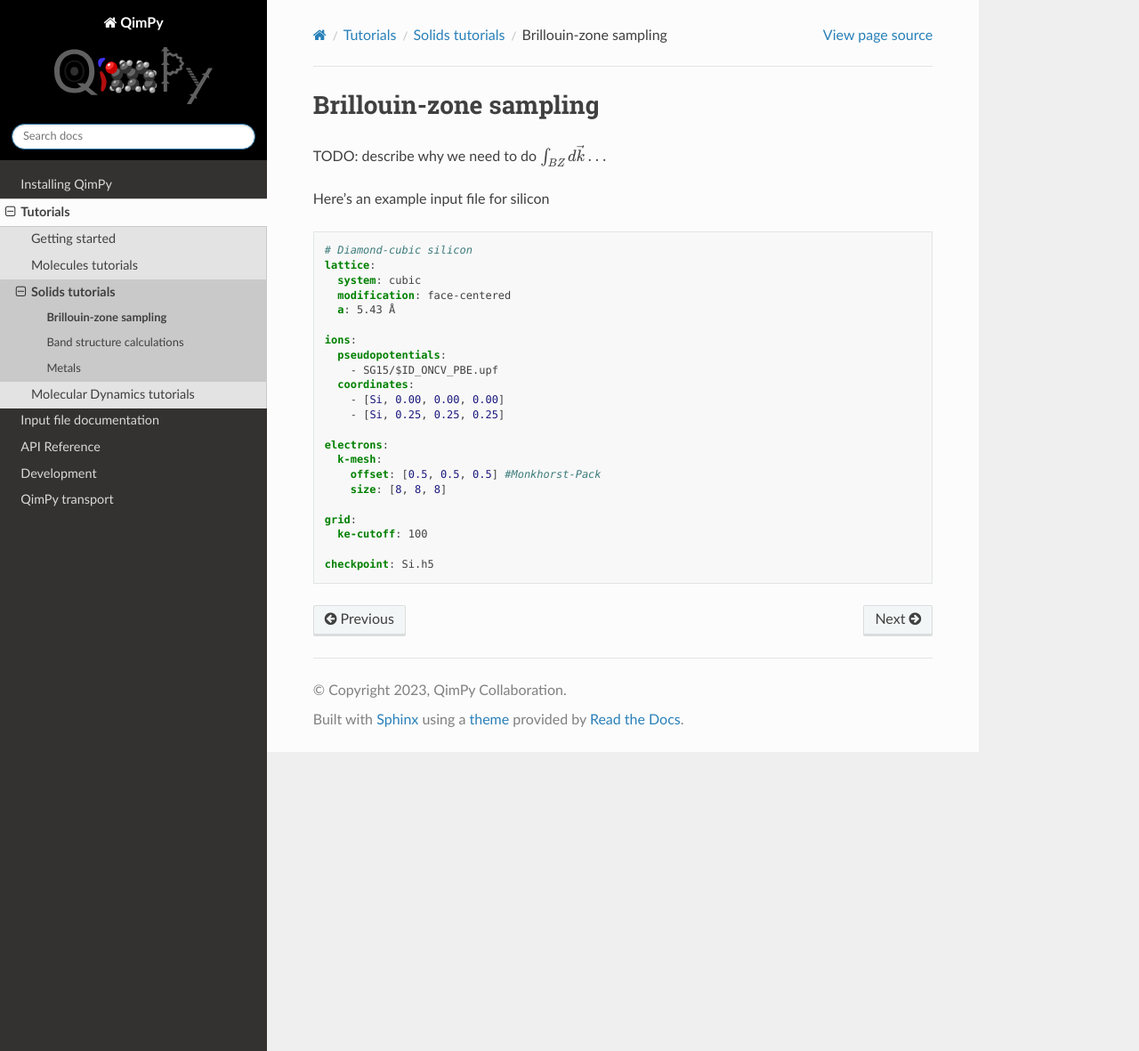
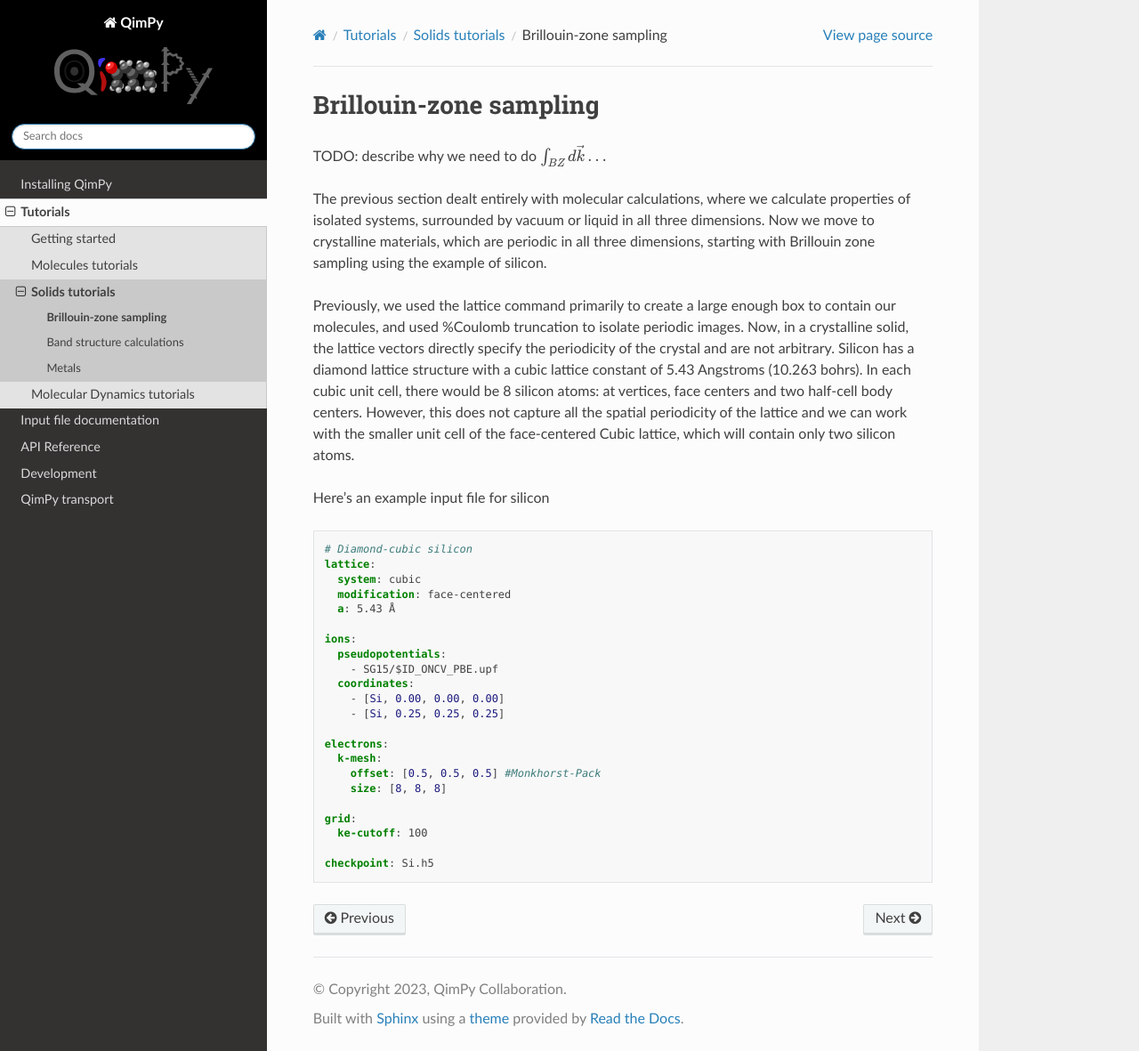
Before and after one commit to shankar1729/qimpy, a Sphinx documentation site: the page built from docs/source/tutorials/solids/bz.rst, in a window 1280 px wide and 1181 px high. Shown: the whole window at 89% size. Built offline with Sphinx 7.4.7 and the Read the Docs theme 2.0.0, drawn with Linux system fonts in a browser that asks for light colours.

Commit message:
first commit for bz.rst

```diff
--- a/docs/source/tutorials/solids/bz.rst
+++ b/docs/source/tutorials/solids/bz.rst
@@ -3,6 +3,23 @@ Brillouin-zone sampling
 
 TODO: describe why we need to do :math:`\int_{BZ}d\vec{k} \ldots`
 
+The previous section dealt entirely with molecular calculations,
+where we calculate properties of isolated systems,
+surrounded by vacuum or liquid in all three dimensions.
+Now we move to crystalline materials, which are periodic in all three dimensions,
+starting with Brillouin zone sampling using the example of silicon.
+
+Previously, we used the lattice command primarily to create a large enough box
+to contain our molecules, and used %Coulomb truncation to isolate periodic images.
+Now, in a crystalline solid, the lattice vectors directly specify
+the periodicity of the crystal and are not arbitrary.
+Silicon has a diamond lattice structure with a cubic lattice constant
+of 5.43 Angstroms (10.263 bohrs).
+In each cubic unit cell, there would be 8 silicon atoms:
+at vertices, face centers and two half-cell body centers.
+However, this does not capture all the spatial periodicity of the lattice
+and we can work with the smaller unit cell of the face-centered Cubic lattice,
+which will contain only two silicon atoms.
 
 Here's an example input file for silicon
 
```
